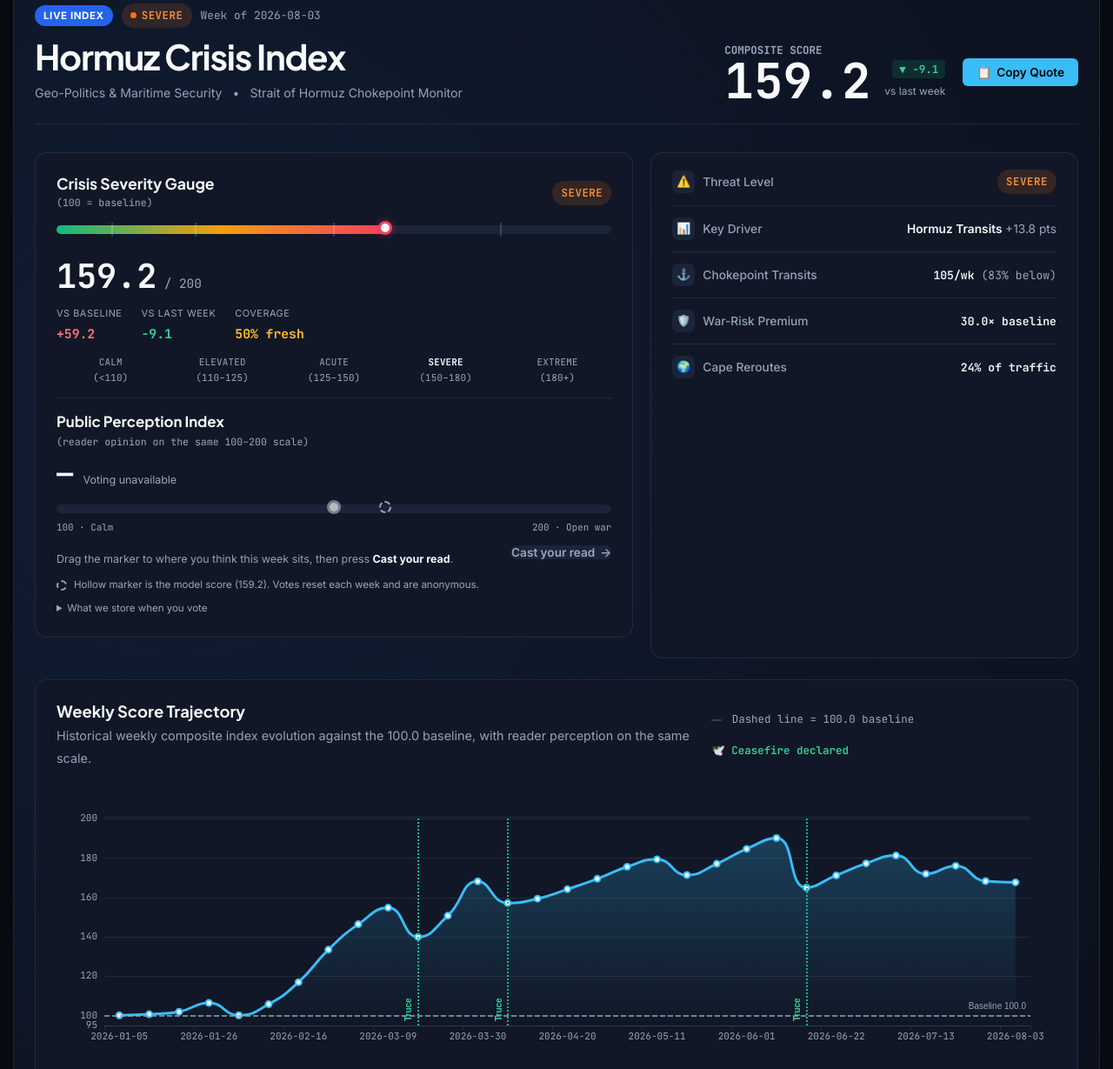
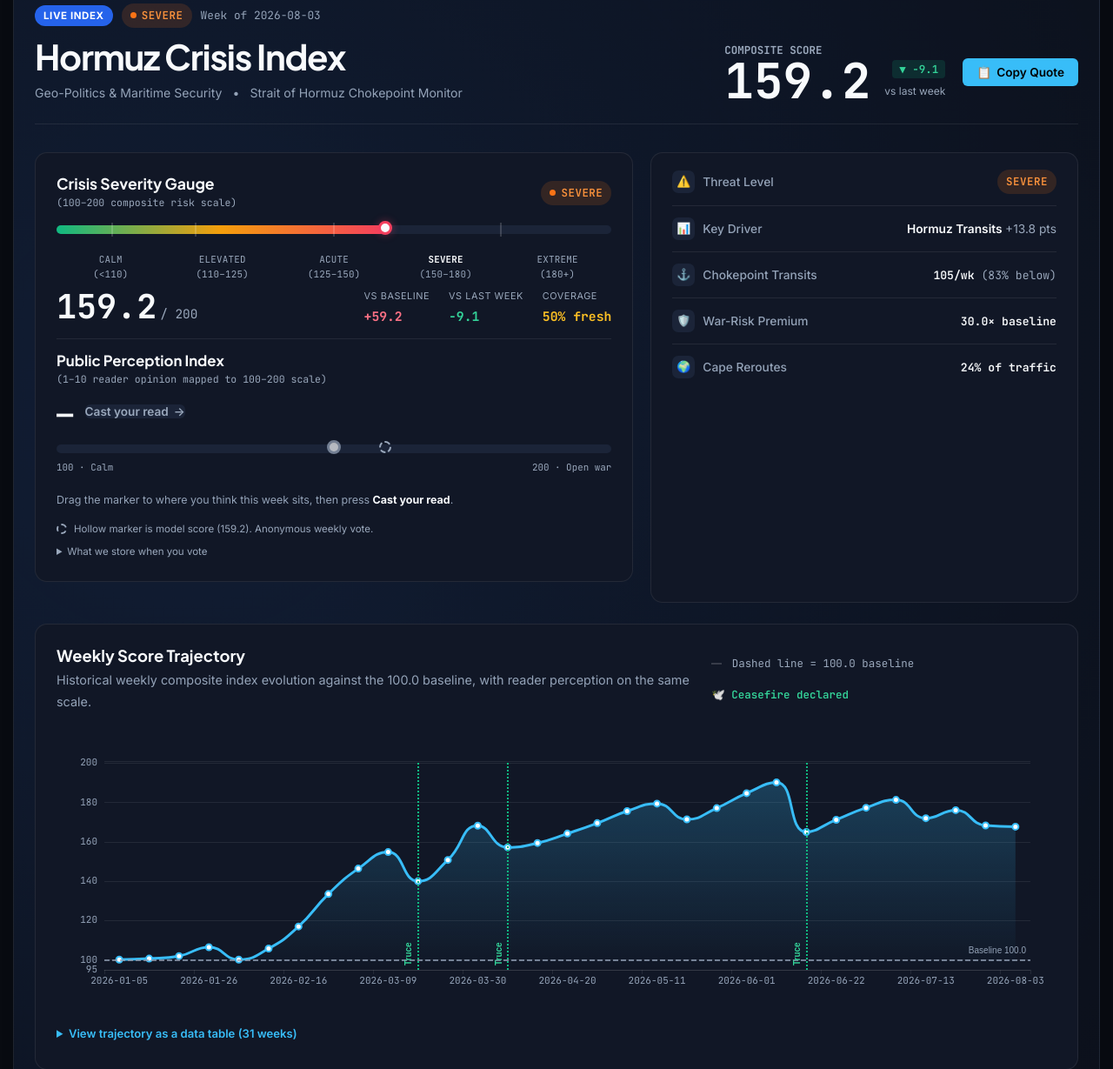
Before and after one commit to sanjoyforever/mydatalabs.in, a Flask app: page /hormuz-index in a window 1280 px wide. Shown: the part 208-1437 px from the top of the page at 87% size. Run offline with Flask 3, Linux system fonts and the light colour scheme; some libraries are stand-ins or nearby versions.

Commit message:
ui: refine merged gauge card layout matching user design layout

```diff
--- a/app/static/css/style.css
+++ b/app/static/css/style.css
@@ -787,7 +787,10 @@ main {
   display: flex;
   flex-direction: column;
   justify-content: space-between;
-  padding: 22px 24px;
+  padding: 20px 24px;
+  background: var(--surface-card);
+  border: 1px solid var(--border-subtle);
+  border-radius: var(--card-radius);
 }
 
 .merged-gauge-block {
@@ -798,22 +801,70 @@ main {
 .indices-divider {
   height: 1px;
   background: var(--border-subtle);
-  margin: 16px 0;
+  margin: 14px 0;
   flex-shrink: 0;
 }
 
-.ppi-action-row {
+.gauge-title-group h2,
+.ppi-title-group h3 {
+  font-family: var(--font-heading);
+  font-size: 1.05rem;
+  margin: 0 0 2px;
+  font-weight: 700;
+}
+
+.ppi-header {
   display: flex;
   align-items: center;
   justify-content: space-between;
   gap: 12px;
-  margin: 8px 0 6px;
   flex-wrap: wrap;
-}
-
-.ppi-action-row .ppi-hint {
+  margin-bottom: 8px;
+}
+
+.ppi-header-actions {
+  display: flex;
+  align-items: center;
+  gap: 14px;
+}
+
+.ppi-figure-inline {
+  display: flex;
+  align-items: center;
+  gap: 8px;
+}
+
+.gauge-readout-compact {
+  display: flex;
+  align-items: center;
+  justify-content: space-between;
+  gap: 16px;
+  margin-top: 10px;
+  flex-wrap: wrap;
+}
+
+.gauge-score-display {
+  display: flex;
+  align-items: baseline;
+}
+
+.ppi-footer-info {
+  margin-top: 6px;
+  display: flex;
+  flex-direction: column;
+  gap: 4px;
+}
+
+.ppi-footer-info .ppi-hint {
+  font-size: 0.76rem;
+  color: var(--text-sub);
   margin: 0;
-  flex: 1 1 200px;
+}
+
+.ppi-footer-info .ppi-footnote {
+  font-size: 0.72rem;
+  color: var(--text-muted);
+  margin: 0;
 }
 
 .signal-stack { display: flex; }
--- a/app/templates/hormuz.html
+++ b/app/templates/hormuz.html
@@ -144,11 +144,13 @@
   <!-- Upper Section: Crisis Severity Scale Gauge -->
   <div class="merged-gauge-block model-gauge-block">
     <div class="gauge-card-header">
-      <div>
+      <div class="gauge-title-group">
         <h2 id="gauge-heading">Crisis Severity Gauge</h2>
-        <span class="card-sub">({{ scale_min|int }} = baseline)</span>
+        <span class="card-sub">(100–200 composite risk scale)</span>
       </div>
-      <span class="status-badge status-{{ snapshot.level_status }}">{{ snapshot.level_label|upper }}</span>
+      <div class="gauge-header-right">
+        <span class="status-badge status-{{ snapshot.level_status }}"><span class="status-dot" aria-hidden="true"></span>{{ snapshot.level_label|upper }}</span>
+      </div>
     </div>
 
     <div class="gauge-track-container"
@@ -164,8 +166,22 @@
       <div class="gauge-pointer" style="left: {{ scale_pct }}%;" title="Current score: {{ '%.1f'|format(snapshot.score) }}"></div>
     </div>
 
-    <div class="gauge-readout">
-      <div>
+    <div class="gauge-labels-row">
+      {% for band in [
+          ('Calm', 'CALM', '&lt;110'),
+          ('Elevated', 'ELEVATED', '110–125'),
+          ('Acute', 'ACUTE', '125–150'),
+          ('Severe', 'SEVERE', '150–180'),
+          ('Extreme', 'EXTREME', '180+')] %}
+      <span class="gauge-label-item {% if snapshot.level_label == band[0] %}active{% endif %}">
+        <span class="gauge-band-name">{{ band[1] }}</span>
+        <span class="gauge-band-range">({{ band[2]|safe }})</span>
+      </span>
+      {% endfor %}
+    </div>
+
+    <div class="gauge-readout-compact">
+      <div class="gauge-score-display">
         <span class="gauge-readout-value">{{ "%.1f"|format(snapshot.score) }}</span>
         <span class="gauge-readout-denom">/ {{ scale_max|int }}</span>
       </div>
@@ -188,20 +204,6 @@
         {% endif %}
       </dl>
     </div>
-
-    <div class="gauge-labels-row">
-      {% for band in [
-          ('Calm', 'CALM', '&lt;110'),
-          ('Elevated', 'ELEVATED', '110–125'),
-          ('Acute', 'ACUTE', '125–150'),
-          ('Severe', 'SEVERE', '150–180'),
-          ('Extreme', 'EXTREME', '180+')] %}
-      <span class="gauge-label-item {% if snapshot.level_label == band[0] %}active{% endif %}">
-        <span class="gauge-band-name">{{ band[1] }}</span>
-        <span class="gauge-band-range">({{ band[2]|safe }})</span>
-      </span>
-      {% endfor %}
-    </div>
   </div>
 
   <div class="indices-divider"></div>
@@ -214,41 +216,23 @@
          data-available="{{ 'true' if sentiment.available else 'false' }}"
          data-min-votes="{{ sentiment.min_votes }}">
       <div class="ppi-header">
-        <div>
+        <div class="ppi-title-group">
           <h3 class="ppi-title" id="ppi-heading">Public Perception Index</h3>
-          <span class="card-sub">(reader opinion on the same {{ scale_min|int }}–{{ scale_max|int }} scale)</span>
+          <span class="card-sub">(1–10 reader opinion mapped to 100–200 scale)</span>
         </div>
-      </div>
 
-      <div class="ppi-readout" id="ppi-readout">
-        <div class="ppi-figure">
-          <span class="ppi-value" id="ppi-value">
-            {{ "%.1f"|format(sentiment.index) if sentiment.index is not none else "—" }}
-          </span>
-          <span class="ppi-meta">
+        <div class="ppi-header-actions">
+          <div class="ppi-figure-inline" id="ppi-readout">
+            <span class="ppi-value" id="ppi-value">
+              {{ "%.1f"|format(sentiment.index) if sentiment.index is not none else "—" }}
+            </span>
             <span class="status-badge status-{{ sentiment.level_status or 'good' }}" id="ppi-level"
                   {% if not sentiment.level_label %}hidden{% endif %}>{{ (sentiment.level_label or '')|upper }}</span>
-            <span class="ppi-count" id="ppi-count">
-              {% if sentiment.votes > 0 %}
-                {{ sentiment.votes }} vote{{ '' if sentiment.votes == 1 else 's' }} this week
-              {% elif sentiment.available %}
-                0 votes this week
-              {% else %}
-                Voting unavailable
-              {% endif %}
-            </span>
-          </span>
-        </div>
-
-        <div class="ppi-gap" id="ppi-gap"
-             {% if sentiment.index is none %}hidden{% endif %}>
-          {% if sentiment.index is not none %}
-          {% set gap = sentiment.index - snapshot.score %}
-          <span class="ppi-gap-value {{ 'is-hotter' if gap > 0 else 'is-cooler' }}">
-            {{ '+' if gap > 0 else '' }}{{ "%.1f"|format(gap) }}
-          </span>
-          <span class="ppi-gap-label">vs model score</span>
-          {% endif %}
+          </div>
+          <button type="button" class="ppi-vote-btn" id="ppi-submit" disabled
+                  aria-describedby="ppi-hint">
+            <span id="ppi-submit-label">Cast your read</span> <span aria-hidden="true">→</span>
+          </button>
         </div>
       </div>
 
@@ -278,35 +262,24 @@
         <span>200 · Open war</span>
       </div>
 
-      <div class="ppi-action-row">
+      <div class="ppi-footer-info">
         <p class="ppi-hint" id="ppi-hint">
-          <span id="ppi-hint-text">Drag the marker to where you think this week sits, then press
-          <strong>Cast your read</strong>.</span>
+          <span id="ppi-hint-text">Drag the marker to where you think this week sits, then press <strong>Cast your read</strong>.</span>
         </p>
 
-        <button type="button" class="ppi-vote-btn" id="ppi-submit" disabled
-                aria-describedby="ppi-hint">
-          <span id="ppi-submit-label">Cast your read</span> <span aria-hidden="true">→</span>
-        </button>
+        <p class="ppi-footnote">
+          <span class="ppi-marker-key" aria-hidden="true"></span>
+          Hollow marker is model score ({{ "%.1f"|format(snapshot.score) }}). Anonymous weekly vote.
+          <button type="button" class="ppi-withdraw" id="ppi-withdraw" hidden>Withdraw my vote</button>
+        </p>
       </div>
 
       <p class="ppi-error" id="ppi-error" role="alert" hidden></p>
 
-      <p class="ppi-footnote">
-        <span class="ppi-marker-key" aria-hidden="true"></span>
-        Hollow marker is the model score ({{ "%.1f"|format(snapshot.score) }}). Votes reset each week
-        and are anonymous.
-        <button type="button" class="ppi-withdraw" id="ppi-withdraw" hidden>Withdraw my vote</button>
-      </p>
-
       <details class="ppi-privacy-toggle">
         <summary>What we store when you vote</summary>
         <p class="ppi-privacy">
-          Your 1–10 rating, the week, and a random ID this browser generates so you can
-          change or delete your vote. No account, no cookie, no IP address, no tracking,
-          nothing shared with anyone else. The random ID is kept in this browser's local
-          storage and means nothing outside this poll — clear it any time from your
-          browser settings.
+          Your 1–10 rating, the week, and a random ID generated in local storage to allow updating or withdrawing your vote.
         </p>
       </details>
     </div>
```
